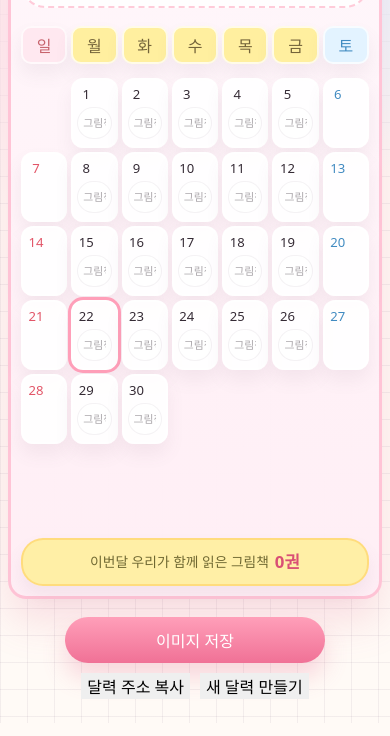
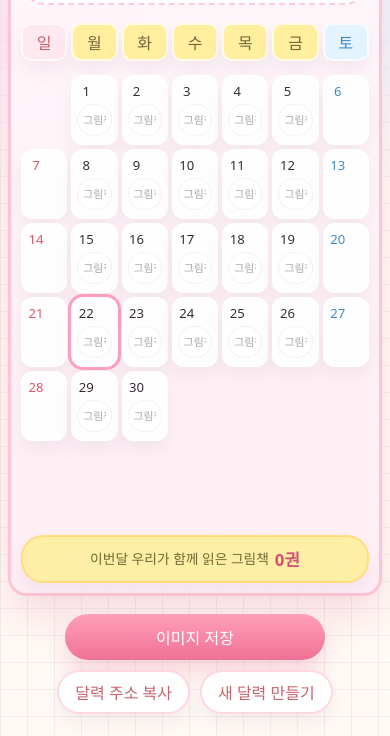
Before and after one commit to rkdusl0727-beep/picturebook-calendar, a website: page site/index.html in a window 390 px wide. Shown: the part 121-857 px from the top of the page. Drawn offline with nearby package versions, Linux system fonts and the light colour scheme; no server answers; a web font is replaced by a local one.

Commit message:
Update styles.css

```diff
--- a/site/styles.css
+++ b/site/styles.css
@@ -63,7 +63,12 @@ button {
   padding: 28px 28px 34px;
   border: 4px solid var(--pastel-pink-strong);
   border-radius: 28px;
-  background: linear-gradient(180deg, rgba(255, 247, 251, .98), rgba(255, 238, 245, .98));
+  background:
+    linear-gradient(
+      180deg,
+      rgba(255, 247, 251, .98),
+      rgba(255, 238, 245, .98)
+    );
   box-shadow: 0 22px 42px rgba(224, 102, 140, .18);
 }
 
@@ -399,7 +404,7 @@ h1 {
 .day-title-row {
   display: grid;
   gap: 4px;
-  grid-template-columns: minmax(0, 1fr) auto;
+  grid-template-columns: minmax(0, 1fr);
   align-items: center;
   margin-top: auto;
 }
@@ -451,16 +456,19 @@ input {
   box-shadow: 0 14px 24px rgba(224, 102, 140, .24);
 }
 
-.section-title {
-  color: rgba(53, 43, 53, .62);
-  display: block;
-  font-size: .82rem;
-  margin-bottom: 4px;
+.secondary-button {
+  min-height: 42px;
+  border: 2px solid rgba(255, 159, 185, .42);
+  border-radius: 999px;
+  padding: 0 20px;
+  background: rgba(255, 255, 255, .92);
+  color: #c7636d;
+  box-shadow: 0 10px 18px rgba(116, 91, 111, .08);
 }
 
-.settings-form {
-  display: grid;
-  gap: 10px;
+.secondary-button:focus-visible {
+  outline: 3px solid rgba(255, 159, 185, .45);
+  outline-offset: 2px;
 }
 
 .modal-backdrop {
@@ -694,10 +702,6 @@ input {
     padding: 5px 6px;
   }
 
-  .day-title-row {
-    grid-template-columns: minmax(0, 1fr);
-  }
-
   .book-count {
     flex-wrap: wrap;
     gap: 4px 6px;
@@ -718,6 +722,11 @@ input {
   .save-button {
     width: min(100%, 260px);
     min-height: 46px;
+  }
+
+  .secondary-button {
+    min-height: 44px;
+    padding: 0 16px;
   }
 
   .book-modal {
```
